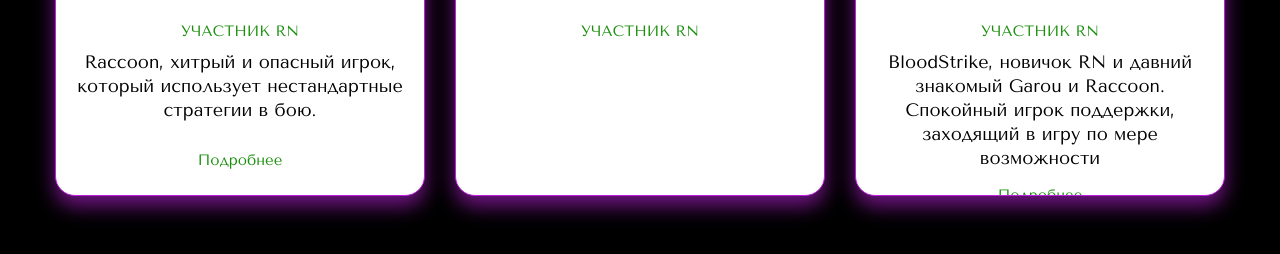
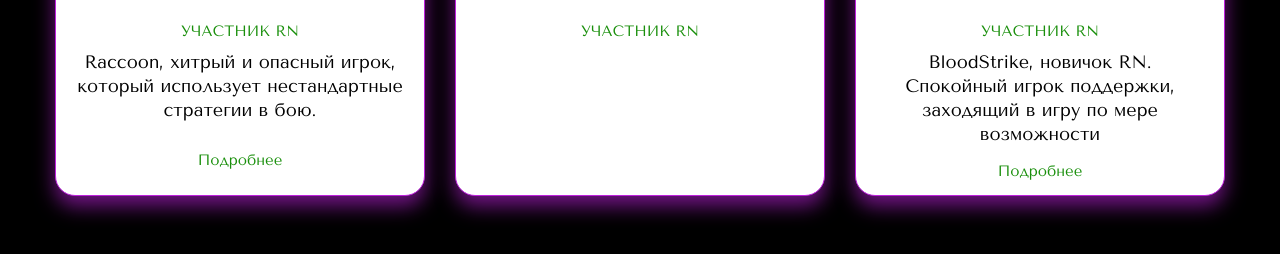
Before and after one commit to AzaFrontDev/rn-clan-v5, a website: page html/roster.html in a window 1280 px wide. Shown: the part 2355-2609 px from the top of the page. Drawn offline with nearby package versions, Linux system fonts and the light colour scheme.

```diff
--- a/html/roster.html
+++ b/html/roster.html
@@ -180,7 +180,7 @@
          <img class="info-card__image" src="https://i.ibb.co/PzvcDZsR/photo-2026-07-01-16-07-09.jpg" width="370" height="220" alt="Страйк">
           <div class="info-card__content">
             <p class="info-card__tag">Участник RN</p>
-            <p class="info-card__note">BloodStrike, новичок RN и давний знакомый Garou и Raccoon. Спокойный игрок поддержки, заходящий в игру по мере возможности</p>
+            <p class="info-card__note">BloodStrike, новичок RN. Спокойный игрок поддержки, заходящий в игру по мере возможности</p>
             <!-- Ссылка на Raccoon -->
             <a class="info-card__link" href="wiki.html#bloodstrike">Подробнее</a>
           </div>
```
